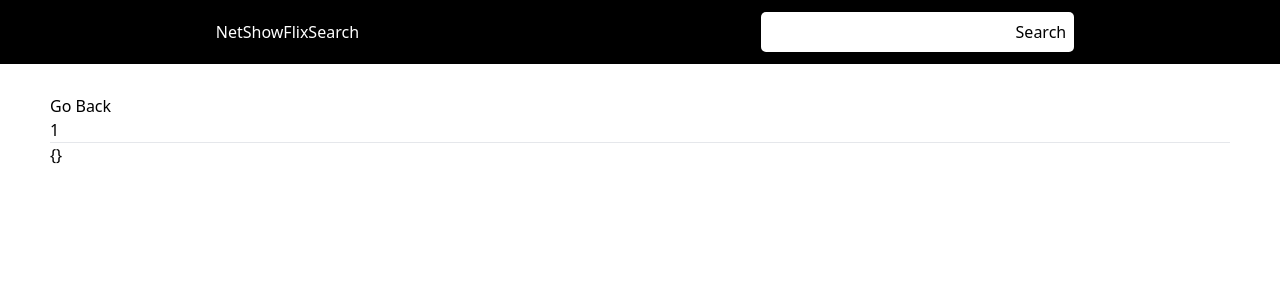
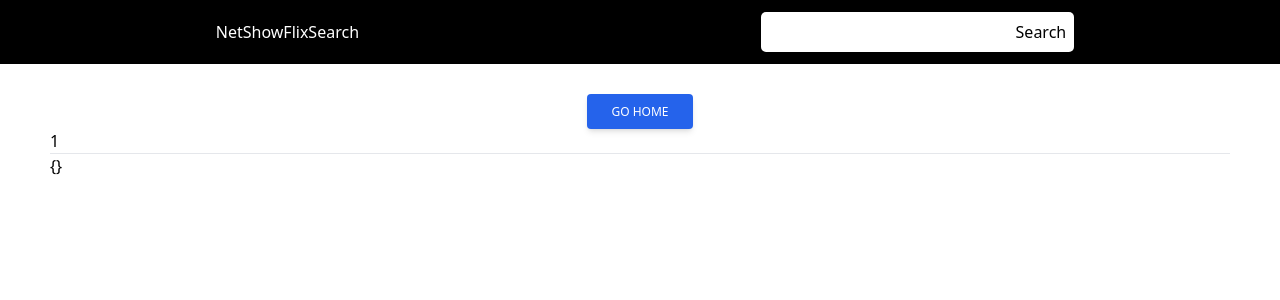
Before and after one commit to DeanMW/NetShowFlixSearch, a Nuxt app: page /1/show in a window 1280 px wide. Shown: the top 300 px of the page. Built offline with nearby package versions, Linux system fonts and the light colour scheme; no server answers.

Commit message:
feat: fix basic styling

```diff
--- a/layouts/default.vue
+++ b/layouts/default.vue
@@ -33,8 +33,6 @@
     await navigateTo(`/search/${showName.value}`);
   }
 };
-// stuff will go here, no idea what.
-// do the search functionality here?
 </script>
 
 <style lang="scss">
--- a/pages/[id]/show.vue
+++ b/pages/[id]/show.vue
@@ -1,8 +1,10 @@
 <template>
   <div>
-    <button class="button" :onclick="redirectHome">
-      Go Back
-    </button>
+    <div class="flex space-x-2 justify-center">
+      <button type="button" class="inline-block px-6 py-2.5 bg-blue-600 text-white font-medium text-xs leading-tight uppercase rounded shadow-md hover:bg-blue-700 hover:shadow-lg focus:bg-blue-700 focus:shadow-lg focus:outline-none focus:ring-0 active:bg-blue-800 active:shadow-lg transition duration-150 ease-in-out" :onclick="redirectHome">
+        Go Home
+      </button>
+    </div>
 
     <p> {{ $route.params.id }}</p>
 
--- a/pages/search/[showname].vue
+++ b/pages/search/[showname].vue
@@ -7,10 +7,13 @@
     </div>
 
     <div v-if="showStore.searchedShows.length">
-      <p> {{ $route.params.showname }}</p>
-      <show-list>
+      <h3 class="flex justify-center text-3xl font-bold mb-8">
+        {{ $route.params.showname }}
+      </h3>
+
+      <div class="searched-items flex justify-center flex-wrap">
         <show-list-item v-for="searchedShow in showStore.searchedShows" :key="searchedShow.show.id" :show="searchedShow.show" />
-      </show-list>
+      </div>
     </div>
   </div>
 </template>
```
